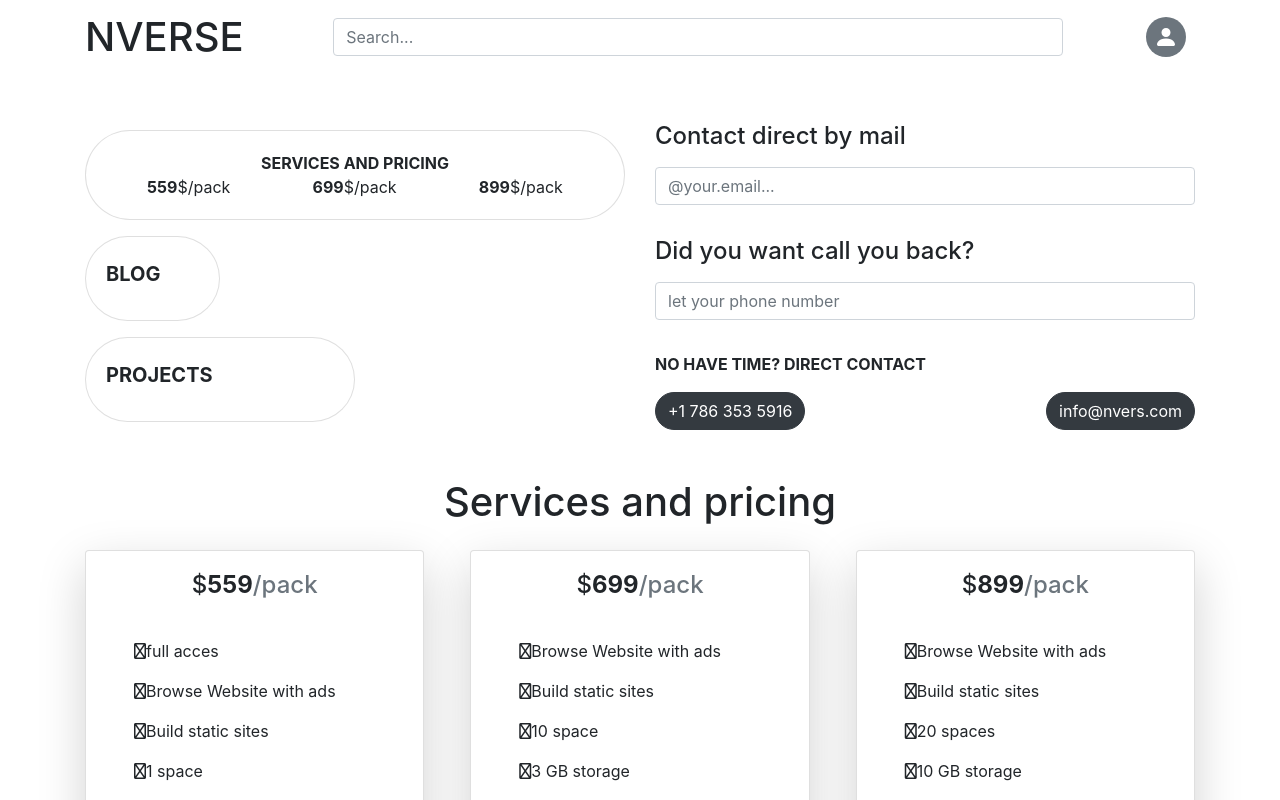
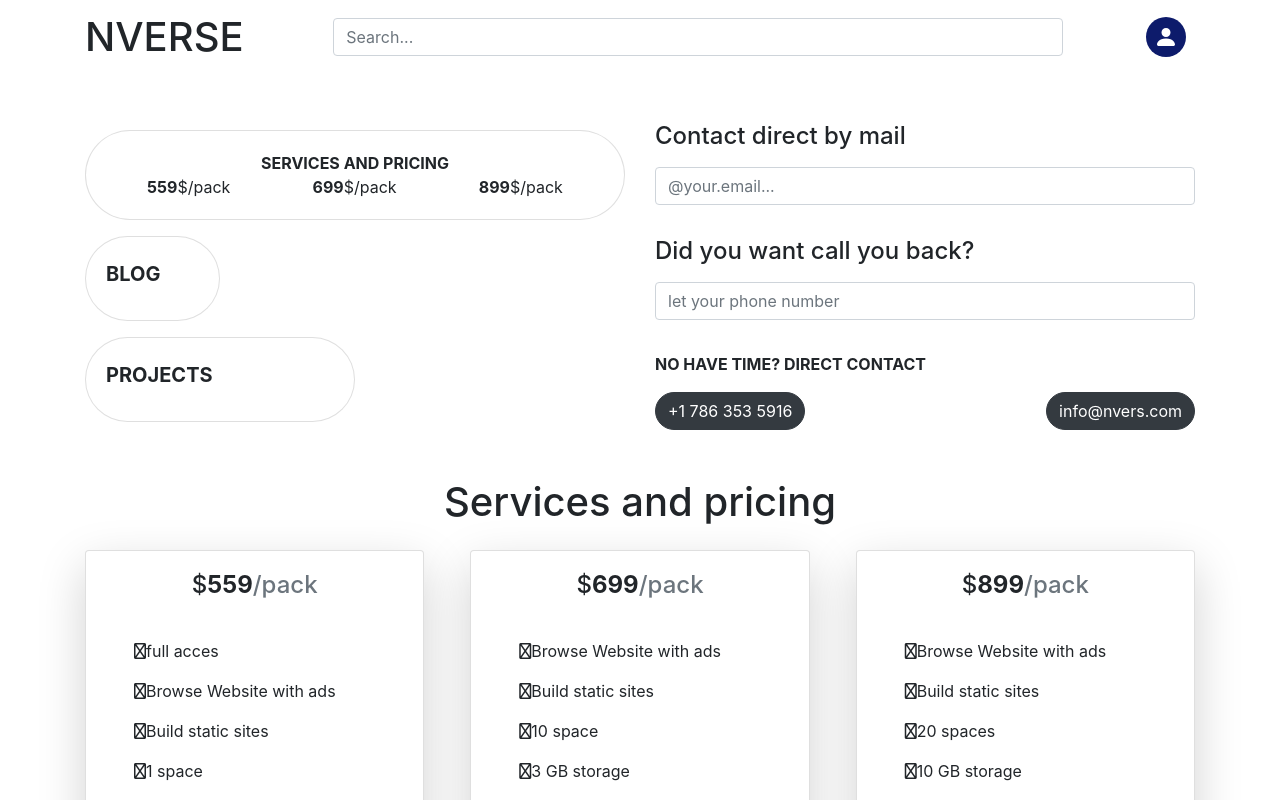
Before and after one commit to lexdier/nVerse, a Nuxt app: page / in a window 1280 px wide. Shown: the top 800 px of the page. Built offline with nearby package versions, Linux system fonts and the light colour scheme.

Commit message:
refactor: change user icon background color

```diff
--- a/components/TheHeader.vue
+++ b/components/TheHeader.vue
@@ -30,7 +30,7 @@
             toggle-class="text-decoration-none"
             variant="link">
             <template #button-content>
-              <BAvatar class="avatar-img avatar-lg rounded-circle" size="40px"/>
+              <BAvatar class="avatar-img avatar-lg rounded-circle" size="40px" style="background-color: #0d1b6b;"/>
             </template>
 
             <BDropdownItem>
```
